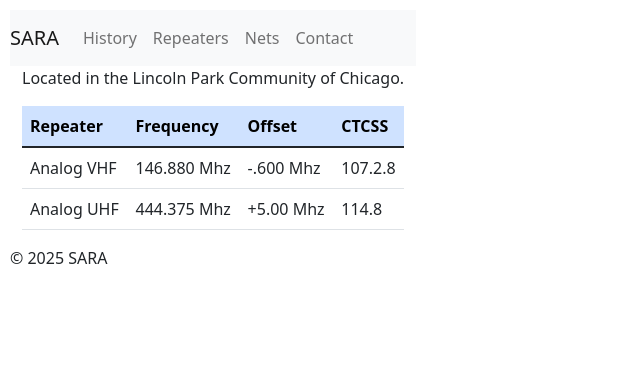
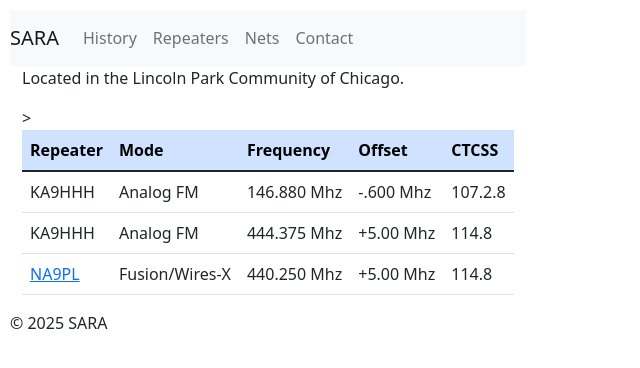
Before and after one commit to sara-user/SARA-website, a PHP site: page /repeaters.php in a window 1280 px wide. Shown: the top 368 px of the page, without its empty margins (0-640 px from the left). Run offline with PHP 8.4, Linux system fonts and the light colour scheme.

Commit message:
Add picnic-2025.php

```diff
--- a/repeaters.php
+++ b/repeaters.php
@@ -7,6 +7,7 @@
         <thead class="table-primary">
         <tr>
             <th>Repeater</th>
+            <th>Mode</th>>
             <th>Frequency</th>
             <th>Offset</th>
             <th>CTCSS</th>
@@ -14,14 +15,23 @@
         </thead>
         <tbody>
         <tr>
-            <td>Analog VHF</td>
+            <td>KA9HHH</td>
+            <td>Analog FM</td>
             <td>146.880 Mhz</td>
             <td> -.600 Mhz</td>
             <td>107.2.8</td>
         </tr>
         <tr>
-            <td>Analog UHF</td>
+            <td>KA9HHH</td>
+            <td>Analog FM</td>
             <td>444.375 Mhz</td>
+            <td>+5.00 Mhz</td>
+            <td>114.8</td>
+        </tr>
+        <tr>
+            <td title="Polish-American Ham Radio Operators Society"><a href="https://paaros.com" target="_blank">NA9PL</a></td>
+            <td>Fusion/Wires-X</td>
+            <td>440.250 Mhz</td>
             <td>+5.00 Mhz</td>
             <td>114.8</td>
         </tr>
```
